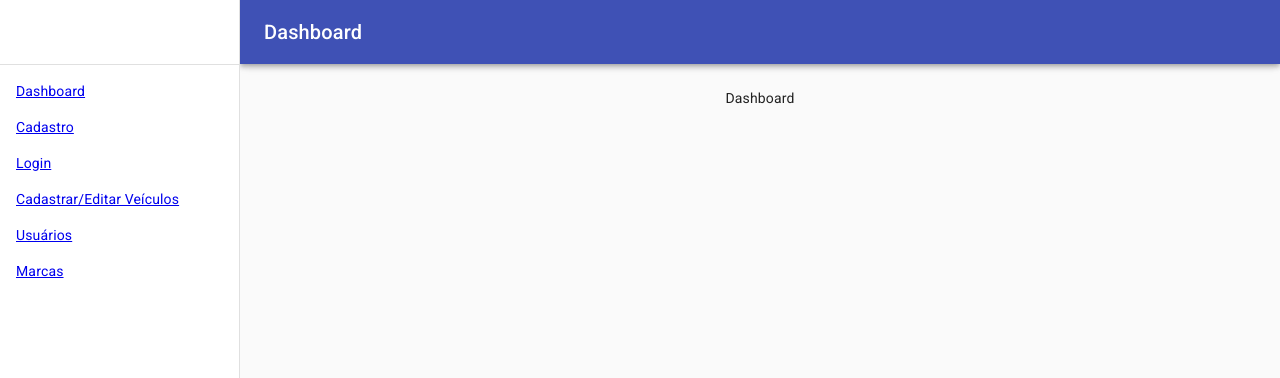
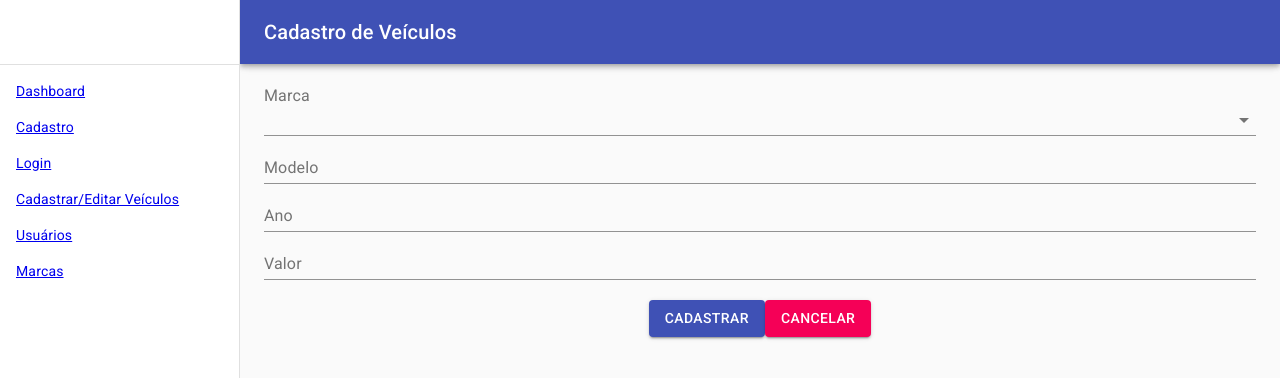
Before and after one commit to CaelumAulas/aceleratw-turma1-grupo1, a React (Create React App) app: page /cadastro-veiculo in a window 1280 px wide. Shown: the top 378 px of the page. Built offline with nearby package versions, Linux system fonts and the light colour scheme.

Commit message:
fix app page route

```diff
--- a/src/pages/App.js
+++ b/src/pages/App.js
@@ -9,6 +9,7 @@ import Dashboard from "../pages/Dashboard/Dashboard";
 import Users from "../pages/Users/Users";
 import Brands from "../pages/Brands/Brands";
 import AddUser from "../pages/AddUser/AddUser";
+import RegisterVehicles from "../pages/RegisterVehicles/RegisterVehicles";
 
 const App = () => {
     return (
@@ -30,6 +31,9 @@ const App = () => {
                     <Route path="/login">
                         <Login/>
                     </Route>
+                    <Route path="/cadastro-veiculo">
+                      <RegisterVehicles />
+                    </Route>
                     <Route path="/">
                         <Dashboard/>
                     </Route>
```
